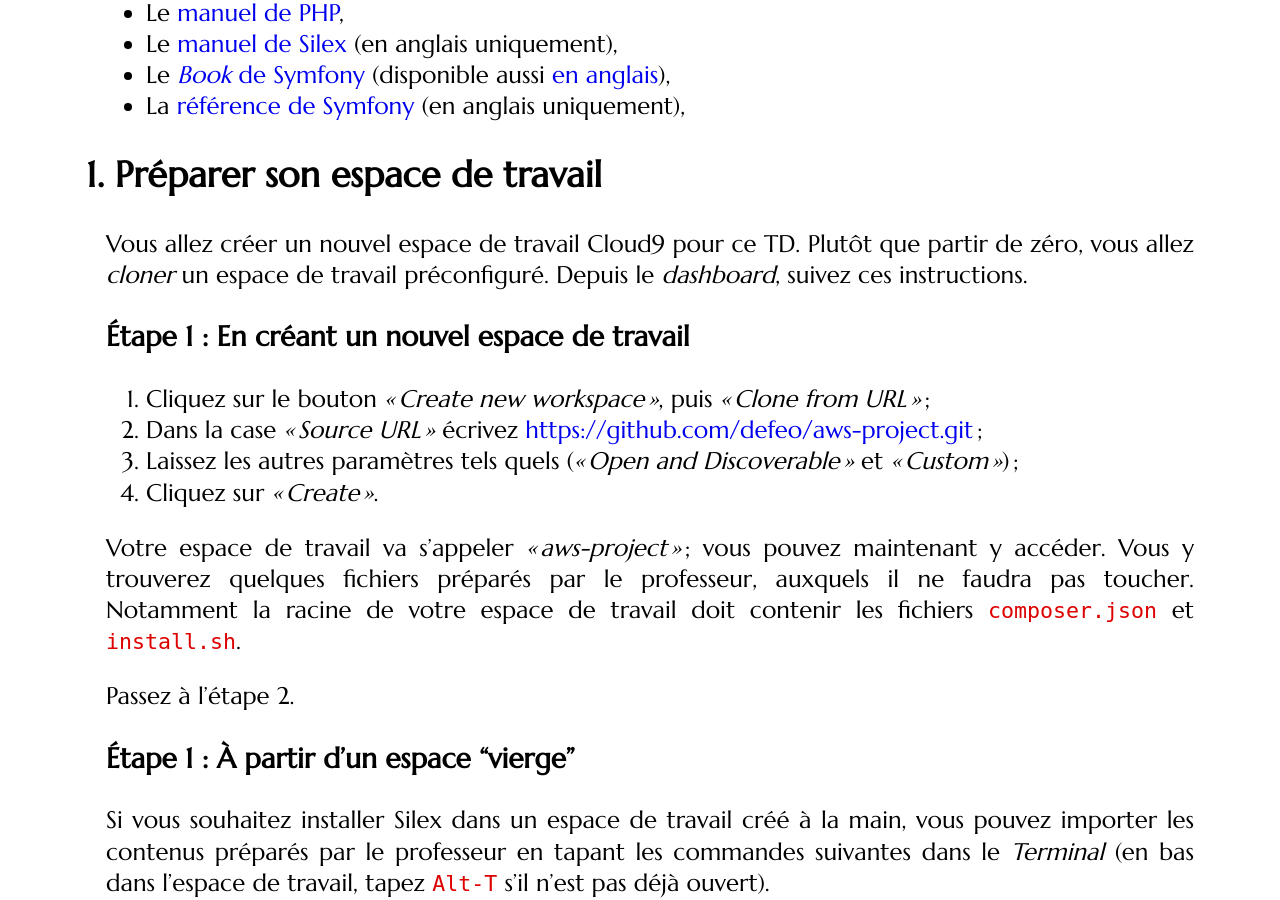
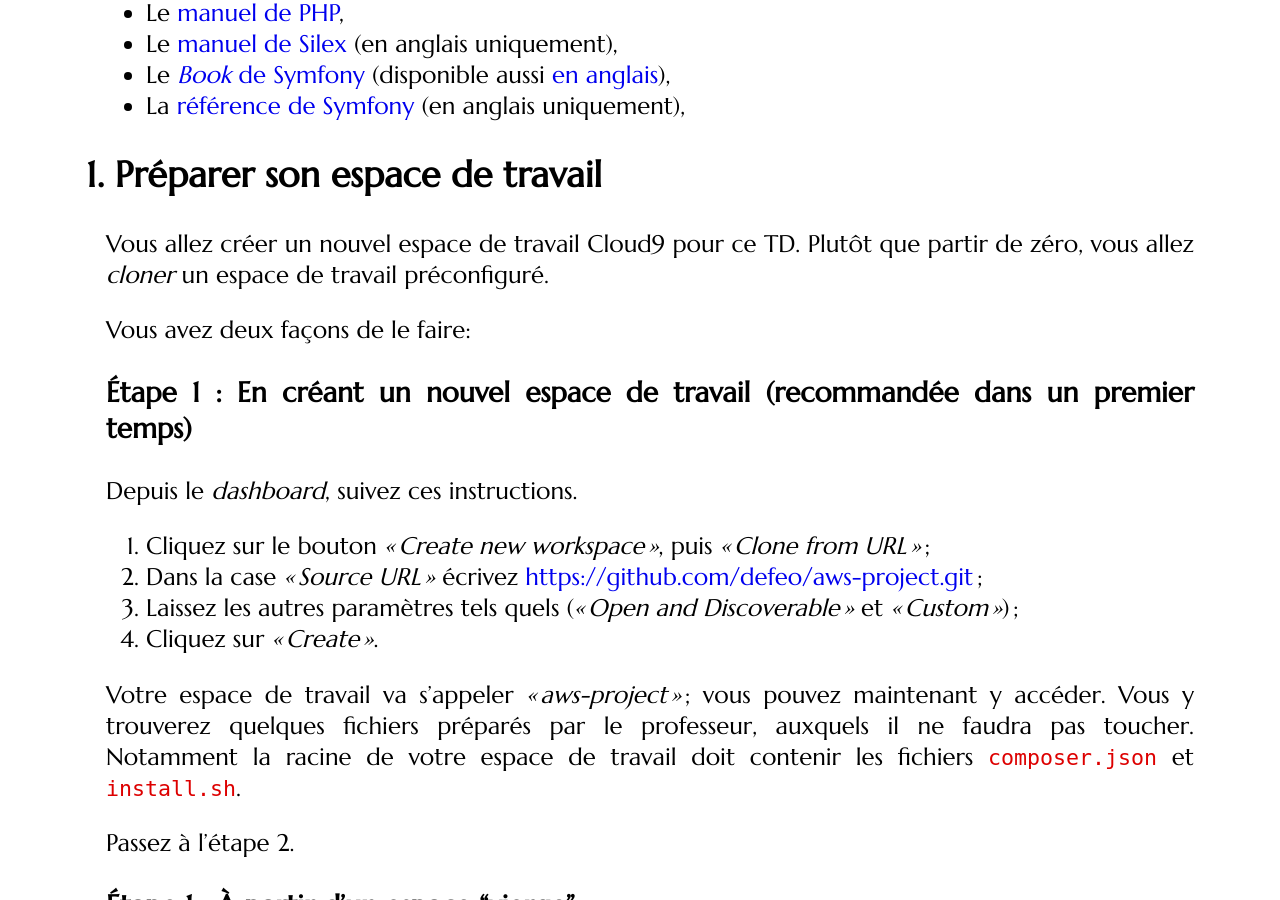
Before and after one commit to defeo/aws, a Jekyll site: the page built from _tutorials/reflector-silex.md, in a window 1280 px wide and 900 px high, scrolled down 357 px. Built offline with Jekyll 4.4.1, drawn with Linux system fonts in a browser that asks for light colours; nearby versions of some CDN libraries; some web fonts are replaced.

Commit message:
Update reflector-silex.md

```diff
--- a/_tutorials/reflector-silex.md
+++ b/_tutorials/reflector-silex.md
@@ -23,9 +23,13 @@ Les références pour ce TD sont
 
 Vous allez créer un nouvel espace de travail Cloud9 pour ce
 TD. Plutôt que partir de zéro, vous allez *cloner* un espace de
-travail préconfiguré. Depuis le *dashboard*, suivez ces instructions.
+travail préconfiguré.
 
-### Étape 1 : En créant un nouvel espace de travail
+Vous avez deux façons de le faire:
+
+### Étape 1 : En créant un nouvel espace de travail (recommandée dans un premier temps)
+
+Depuis le *dashboard*, suivez ces instructions.
 
 1. Cliquez sur le bouton *« Create new workspace »*, puis *« Clone
    from URL »* ;
```
